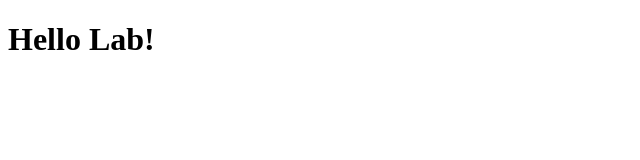
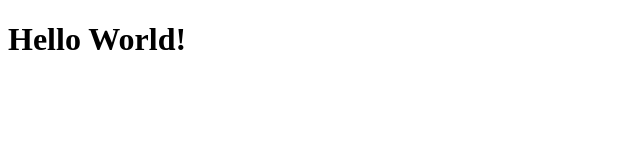
Before and after one commit to Dorgam/Lab_01, a plain HTML site: page index.html in a window 1280 px wide. Shown: the full height of the page, 0-640 px from the left. Drawn offline with Linux system fonts and the light colour scheme.

Commit message:
Revert "Added a .gitignore file + Updated hello message"
This reverts commit 254163c0897b42d5bdc235027ffb64e0911ce0a2.

```diff
--- a/index.html
+++ b/index.html
@@ -6,7 +6,7 @@
 </head>
 
 <body>
-    <h1>Hello Lab!
+    <h1>Hello World!</h1>
 </body>
 
 </html>
```
Also changed, not shown: 1 other file.
